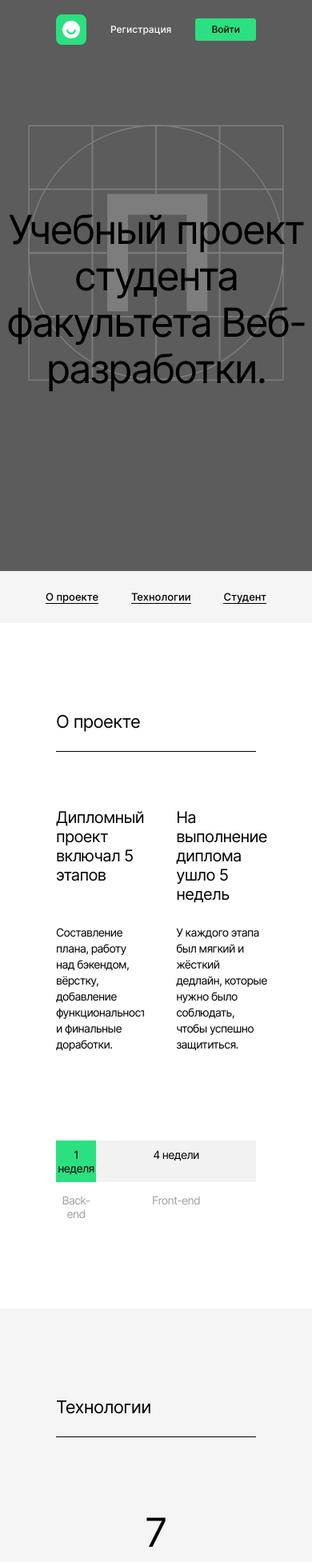
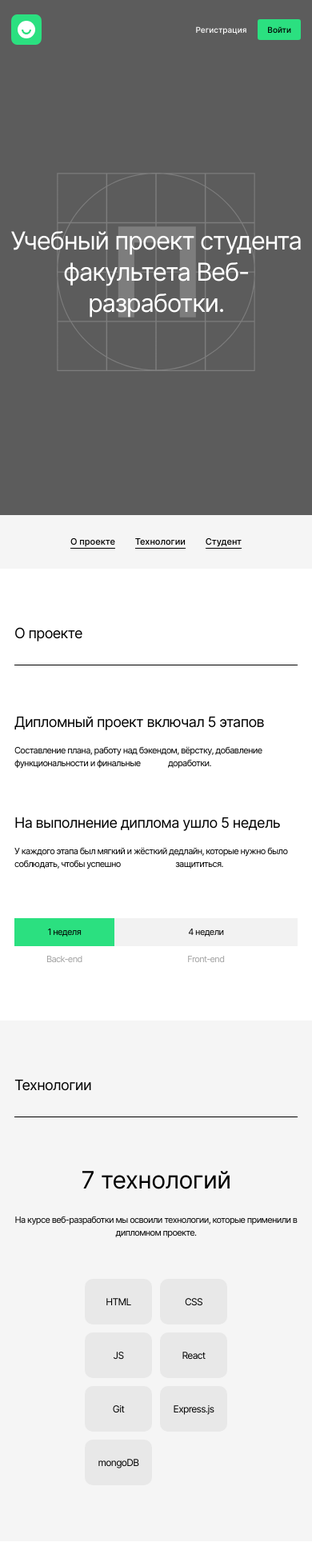
Before and after one commit to AnIlyukina/movies-explorer-frontend, a React (Create React App) app: page / in a window 390 px wide. Shown: the top 1953 px of the page at 80% size. Built offline with nearby package versions, Linux system fonts and the light colour scheme.

Commit message:
добавила адаптив к странице О проекте

```diff
--- a/src/components/AboutMe/AboutMe.js
+++ b/src/components/AboutMe/AboutMe.js
@@ -13,6 +13,7 @@ function AboutMe(){
       <div className="about-me__content">
         <img className='about-me__foto' src={foto}/>
         <div className='about-me__info'>
+          <div>
             <div className='about-me__name'>
               Анна
             </div>
@@ -21,7 +22,8 @@ function AboutMe(){
             </div>
             <div className='about-me__text'>
               Я родился и живу в Саратове, закончил факультет экономики СГУ. У меня есть жена и дочь. Я люблю слушать музыку, а ещё увлекаюсь бегом. Недавно начал кодить.
-            С 2015 года работал в компании «СКБ Контур». После того, как прошёл курс по веб-разработке, начал заниматься фриланс-заказами и ушёл с постоянной работы.
+              С 2015 года работал в компании «СКБ Контур». После того, как прошёл курс по веб-разработке, начал заниматься фриланс-заказами и ушёл с постоянной работы. осле того, как прошёл курс
+            </div>
           </div>
           <div className='about-me__links'>
             <a className='about-me__link'>Facebook</a>
@@ -34,15 +36,15 @@ function AboutMe(){
         <ul className="about-me__portfolio-list">
           <li className="about-me__portfolio-list-item">
             <a>Статичный сайт</a>
-            <button className="about-me__portfolio-list-item-button"></button>
+            <button className="about-me__portfolio-button"></button>
           </li>
           <li className="about-me__portfolio-list-item">
             <a>Адаптивный сайт</a>
-            <button className="about-me__portfolio-list-item-button"></button>
+            <button className="about-me__portfolio-button"></button>
           </li>
           <li className="about-me__portfolio-list-item">
             <a>Одностраничное приложение</a>
-            <button className="about-me__portfolio-list-item-button"></button>
+            <button className="about-me__portfolio-button"></button>
           </li>
         </ul>
       </div>
--- a/src/components/AboutProject/AboutProject.css
+++ b/src/components/AboutProject/AboutProject.css
@@ -35,7 +35,7 @@
 
 .project__process{
   display: grid;
-  margin: 110px 0;
+  padding: 110px 0;
   text-align: center;
   grid-row-gap: 14px;
   grid-template-columns: 1fr 4fr;
@@ -59,3 +59,81 @@
 .project__process-name{
   color: rgba(160, 160, 160, 1);
 }
+
+@media(max-width: 1000px){
+  .project{
+    padding: 0 50px;
+  }
+
+  .project__title{
+    padding: 90px 0 23px;
+  }
+  .project__grid{
+    grid-column-gap: 30px;
+    grid-row-gap: 22px;
+    font-size: 18px;
+    line-height: 22px;
+  }
+
+  .project__element{
+    font-size: 12px;
+    line-height: 18px;
+  }
+
+  .project__process{
+    padding: 93px 0 90px;
+  }
+
+}
+
+@media(max-width: 500px){
+  .project{
+    padding: 0 18px;
+  }
+
+  .project__title{
+    font-size: 18px;
+    line-height: 22px;
+    padding: 70px 0 28px;
+  }
+  .project__grid{
+    grid-template-columns: 1fr;
+    grid-row-gap: 16px;
+    margin-top: 60px;
+  }
+
+  .project__element_type_first{
+    order: 0
+  }
+  .project__element_type_second{
+    order: 2;
+    margin-top: 40px;
+  }
+  .project__element_type_third{
+    order: 1
+  }
+  .project__element_type_four{
+    order: 3
+  }
+
+  .project__element{
+    font-size: 11px;
+    line-height: 16px;
+  }
+
+  .project__process{
+    padding: 60px 0 70px;
+    font-size: 11px;
+    line-height: 13px;
+    grid-template-columns: 1fr 1.84fr;
+    grid-row-gap: 10px;
+  }
+  .project__process-first{
+    padding: 11px 0;
+  }
+
+  .project__process-second{
+    padding: 11px 0;
+  }
+
+}
--- a/src/components/AboutProject/AboutProject.js
+++ b/src/components/AboutProject/AboutProject.js
@@ -8,19 +8,19 @@ function AboutProject(){
         О проекте
       </h2>
       <div className="project__grid">
-        <div>
+        <div className="project__element_type_first">
           Дипломный проект включал 5 этапов
         </div>
-        <div>
+        <div className="project__element_type_second">
           На выполнение диплома ушло 5 недель
         </div>
-        <div className="project__element">
+        <div className="project__element project__element_type_third">
           Составление плана, работу над бэкендом, вёрстку, добавление
-          функциональности и финальные доработки.
+          функциональности и финальные              доработки.
         </div>
-        <div className="project__element">
+        <div className="project__element project__element_type_four">
           У каждого этапа был мягкий и жёсткий дедлайн, которые нужно было соблюдать,
-          чтобы успешно защититься.
+          чтобы успешно                            защититься.
         </div>
       </div>
       <div className="project__process">
--- a/src/components/App/App.css
+++ b/src/components/App/App.css
@@ -32,7 +32,7 @@
 
 .header__link_type_signin{
   color: black;
-  padding: 6px 20px;
+  padding: 8px 20px;
   border-radius: 3px;
   background-color: #2BE080;
 }
@@ -47,12 +47,12 @@
   flex-direction: column;
   justify-content: center;
   align-items: center;
+  font-size: 13px;
+  line-height: 16px;
 }
 
 .footer__content{
   color: rgba(160, 160, 160, 1);
-  font-size: 13px;
-  line-height: 16px;
   padding-bottom: 20px;
 
 }
@@ -62,19 +62,82 @@
   width: 100%;
   justify-content: space-between;
   color: black;
-  font-size: 13px;
-  line-height: 13px;
   border-top: 1px #E8E8E8 solid;
   padding-top: 20px;
 }
 
 
-.footer__links{
-  display: flex;
-  justify-content: space-between;
-  max-width: 263px;
-  width: 100%;
-}
 .footer__copyright{
   margin: 0;
+  color: #A0A0A0;
 }
+.footer__link{
+  margin-right: 20px;
+}
+
+.footer__link:last-child{
+  margin-right: 0px;
+}
+
+@media(max-width: 1000px){
+  .header{
+    padding: 18px 30px;
+  }
+
+  .footer{
+    padding: 79px 30px 20px;
+  }
+
+}
+
+@media(max-width: 450px){
+  .header{
+    padding: 18px 14px;
+    font-size: 10px;
+  }
+
+  .header__link_type_signin{
+    padding: 5px 12px;
+  }
+
+  .header__link_type_signup{
+    margin-right: 14px;
+  }
+
+  .footer{
+    padding: 79px 10px 10px;
+    line-height: 15px;
+  }
+
+  .footer__content{
+    font-size: 12px;
+    line-height: 15px;
+    padding-bottom: 21px;
+  }
+
+  .footer__info{
+    flex-direction: column-reverse;
+    padding: 0;
+    text-align: center;
+  }
+
+  .footer__links{
+    display: flex;
+    flex-direction: column;
+    margin-top: 30px;
+  }
+
+  .footer__link{
+    margin-right: 0;
+    margin-bottom: 12px;
+  }
+
+  .footer__link:last-child{
+    margin-bottom: 0px;
+  }
+
+  .footer__copyright{
+    margin-top: 30px;
+  }
+
+}
--- a/src/components/NavTab/NavTab.css
+++ b/src/components/NavTab/NavTab.css
@@ -9,7 +9,7 @@
   width: 100%;
   display: flex;
   justify-content: space-between;
-  margin: 24px 0;
+  margin: 25px 0;
   font-family: 'Inter';
   font-style: normal;
   font-weight: 500;
@@ -20,3 +20,10 @@
 .navigation__link{
   border-bottom: 1px black solid;
 }
+
+@media(max-width: 500px){
+  .navigation__links{
+    max-width: 214px;
+    font-size: 11px;
+  }
+}
--- a/src/components/Promo/Promo.css
+++ b/src/components/Promo/Promo.css
@@ -1,5 +1,6 @@
 .promo{
   background-color: rgba(92, 92, 92, 1);
+  color: white;
 }
 .promo__banner{
   max-width: 730px;
@@ -7,7 +8,7 @@
   background-image: url('../../images/header__banner.svg');
   background-repeat: no-repeat;
   background-position: center 82px;
-  padding: 184px 0 224px;
+  padding: 184px 30px 224px;
   font-family: 'Inter';
   font-style: normal;
   font-weight: 400;
@@ -16,3 +17,21 @@
   text-align: center;
   letter-spacing: -0.04em;
 }
+
+@media(max-width: 1000px){
+  .promo__banner{
+    padding: 326px 30px 342px;
+    font-size: 50px;
+    background-position: center 224px;
+  }
+}
+
+@media(max-width: 500px){
+  .promo__banner{
+    padding: 207px 10px 246px;
+    font-size: 31px;
+    line-height: 39px;
+    background-position: center 142px;
+    background-size: 248px 248px;
+  }
+}
--- a/src/components/Techs/Techs.css
+++ b/src/components/Techs/Techs.css
@@ -10,7 +10,7 @@
   font-weight: 400;
   font-size: 22px;
   line-height: 27px;
-  padding: 110px 0 23px;
+  padding: 100px 0 23px;
   border-bottom: 1px black solid;
   margin: 0;
 }
@@ -33,17 +33,16 @@
 
 .techs__text{
   max-width: 460px;
-  margin-top: 26px;
+  margin: 26px 0 0;
   font-size: 14px;
   line-height: 20px;
 }
 
 .techs__stack{
   margin: 100px 0;
+  width: 100%;
   display: flex;
-  max-width: 690px;
-  width: 100%;
-  justify-content: space-between;
+  justify-content: center;
 }
 
 .techs__stack-item{
@@ -54,4 +53,84 @@
   padding: 21px 0;
   font-size: 14px;
   line-height: 17px;
+  margin-right: 10px;
 }
+
+@media(max-width: 1000px){
+  .techs{
+    padding: 0 50px;
+  }
+
+  .techs__title{
+    padding: 90px 0 23px;
+  }
+
+  .techs__info{
+    margin-top: 80px;
+  }
+
+  .techs__text{
+    margin: 22px 0 0;
+    font-size: 12px;
+    line-height: 18px;
+  }
+
+  .techs__stack{
+    margin: 83px 0 90px;
+    max-width: 648px;
+  }
+
+  .techs__stack-item{
+    max-width: 84px;
+    width: 100%;
+    font-size: 12px;
+    line-height: 15px;
+  }
+}
+
+@media(max-width:700px){
+  .techs__stack{
+    flex-wrap: wrap;
+    justify-content: space-between;
+  }
+
+  .techs__stack-item{
+    font-size: 12px;
+    line-height: 15px;
+    margin-top: 10px;
+    margin-right: 0;
+  }
+}
+
+@media(max-width: 500px){
+  .techs{
+    padding: 0 18px;
+  }
+
+  .techs__title{
+    font-size: 18px;
+    line-height: 22px;
+    padding: 70px 0 28px;
+  }
+
+  .techs__info{
+    margin-top: 60px;
+  }
+
+  .techs__subtitle{
+    font-size: 30px;
+    line-height: 36px;
+  }
+
+  .techs__text{
+    margin: 24px 0 0;
+    font-size: 11px;
+    line-height: 16px;
+  }
+
+  .techs__stack{
+    margin: 40px 0 70px;
+    max-width: 178px;
+  }
+
+}
```
Also changed, not shown: src/components/AboutMe/AboutMe.css (+123 -18 lines). Lines whose indentation alone changed are shown as unchanged.
